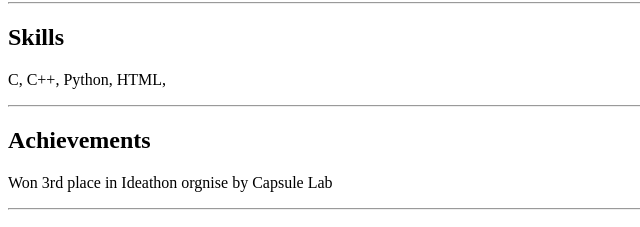
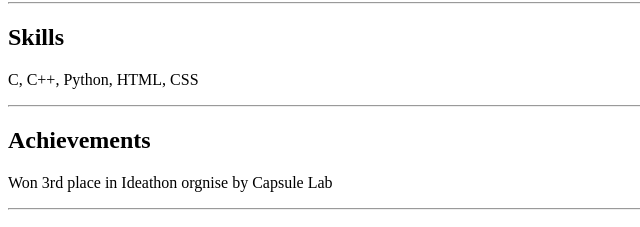
Before and after one commit to kittyXD123/html-portfolio, a plain HTML site: page resume/index.html in a window 1280 px wide. Shown: the part 524-751 px from the top of the page, 0-640 px from the left. Drawn offline with Linux system fonts and the light colour scheme.

Commit message:
css in resume

```diff
--- a/resume/index.html
+++ b/resume/index.html
@@ -22,7 +22,7 @@
     <p>NIL</p>
     <hr>
     <h2>Skills</h2>
-        <p>C, C++, Python, HTML,</p>
+        <p>C, C++, Python, HTML, CSS</p>
     <hr>
     <h2>Achievements</h2>
     <p>Won 3rd place in Ideathon orgnise by Capsule Lab </p>
```
